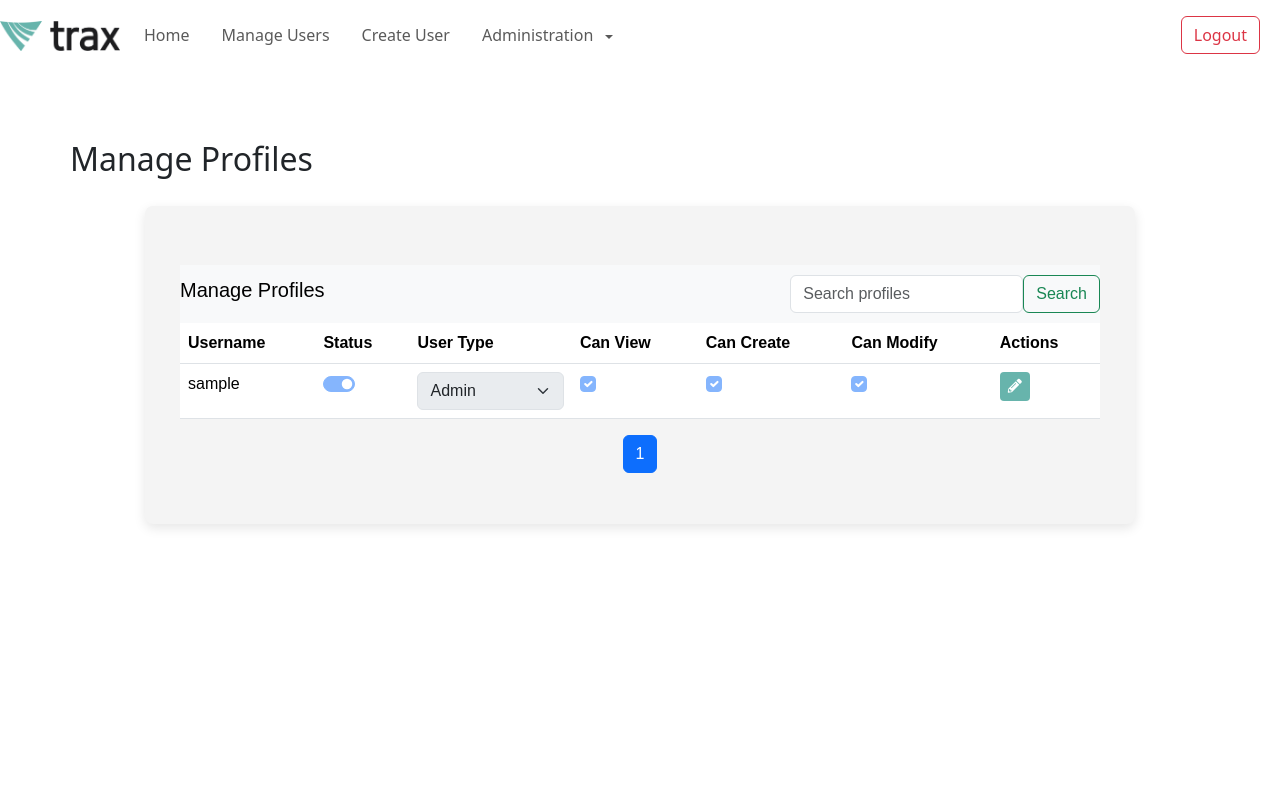
After one commit to sanashii/proftpd_flask, a Flask app: page /manage_profiles in a window 1280 px wide. The commit adds this page. Run offline with Flask 3, Linux system fonts and the light colour scheme; the visitor is signed in with stand-in values (Sample User, id 1); tables that the repository leaves empty hold one stand-in row (values such as "Sample post"); some libraries are stand-ins or nearby versions.

Commit message:
feat(manage profiles page): fully functional and updates the db as well chore(manage profiles page): improve UI

```diff
--- a/app.py
+++ b/app.py
@@ -250,6 +250,50 @@ def create_profile():
                                 error_message=f'Error creating profile: {str(e)}')
 
     return render_template('create_profile.html')
+
+
+@app.route('/manage_profiles')
+@admin_required
+@modify_required
+def manage_profiles():
+    if not session.get("username"):
+        return redirect("/login")
+
+    page = request.args.get('page', 1, type=int)
+    per_page = 10
+    search_query = request.args.get('search', '')
+
+    query = TraxUser.query
+    if search_query:
+        query = query.filter(TraxUser.username.ilike(f'%{search_query}%'))
+
+    pagination = query.paginate(page=page, per_page=per_page, error_out=False)
+
+    return render_template('manage_profiles.html',
+                         profiles=pagination.items,
+                         pagination=pagination)
+
+
+@app.route('/update_profile/<string:username>', methods=['POST'])
+@admin_required
+@modify_required
+def update_profile(username):
+    profile = TraxUser.query.get_or_404(username)
+    try:
+        data = request.get_json()
+
+        # Update profile attributes
+        profile.is_enabled = data.get('is_enabled', profile.is_enabled)
+        profile.user_type = data.get('user_type', profile.user_type)
+        profile.can_view = data.get('can_view', profile.can_view)
+        profile.can_create = data.get('can_create', profile.can_create)
+        profile.can_modify = data.get('can_modify', profile.can_modify)
+
+        db.session.commit()
+        return jsonify({'success': True})
+    except Exception as e:
+        db.session.rollback()
+        return jsonify({'success': False, 'error': str(e)})
 
 
 # manage user component
--- a/static/scripts.js
+++ b/static/scripts.js
@@ -188,6 +188,63 @@ $(document).ready(function() {
                 console.error('Error deleting user:', error);
             }
         });
+    });
+
+    $('.edit-profile').click(function() {
+        const username = $(this).data('username');
+        const row = $(`#row-${username}`);
+
+        // Enable inputs
+        row.find('input, select').prop('disabled', false);
+
+        // Show/hide buttons
+        $(this).addClass('d-none');
+        row.find('.save-profile, .cancel-edit').removeClass('d-none');
+    });
+
+    $('.save-profile').click(function() {
+        const username = $(this).data('username');
+        const row = $(`#row-${username}`);
+
+        const data = {
+            is_enabled: row.find('.status-toggle').prop('checked'),
+            user_type: row.find('.user-type').val(),
+            can_view: row.find('.can-view').prop('checked'),
+            can_create: row.find('.can-create').prop('checked'),
+            can_modify: row.find('.can-modify').prop('checked')
+        };
+
+        $.ajax({
+            url: `/update_profile/${username}`,
+            method: 'POST',
+            contentType: 'application/json',
+            data: JSON.stringify(data),
+            success: function(response) {
+                if (response.success) {
+                    // Disable inputs
+                    row.find('input, select').prop('disabled', true);
+
+                    // Show/hide buttons
+                    row.find('.edit-profile').removeClass('d-none');
+                    row.find('.save-profile, .cancel-edit').addClass('d-none');
+                }
+            }
+        });
+    });
+
+    $('.cancel-edit').click(function() {
+        const username = $(this).data('username');
+        const row = $(`#row-${username}`);
+
+        // Disable inputs and reset to original values
+        row.find('input, select').prop('disabled', true);
+
+        // Show/hide buttons
+        row.find('.edit-profile').removeClass('d-none');
+        row.find('.save-profile, .cancel-edit').addClass('d-none');
+
+        // Reload page to reset values
+        location.reload();
     });
 });
 
--- /dev/null
+++ b/templates/components/manage_profiles_component.html
@@ -0,0 +1,119 @@
+<!DOCTYPE html>
+<html lang="en">
+<head>
+    <meta charset="UTF-8">
+    <meta name="viewport" content="width=device-width, initial-scale=1.0">
+    <title>Manage Profiles Component</title>
+</head>
+<body data-show-modal="{{ show_modal if show_modal else '' }}">
+    <div class="main-container">
+        <div class="manage-user-container">
+            <nav class="navbar navbar-light bg-light justify-content-between mt-4">
+                <h4 class="navbar-brand">Manage Profiles</h4>
+                <form class="form-inline d-flex align-items-center" method="GET">
+                    <input class="form-control mr-sm-2" type="search" placeholder="Search profiles" name="search" value="{{ request.args.get('search', '') }}">
+                    <button class="btn btn-outline-success my-2 my-sm-0" type="submit">Search</button>
+                </form>
+            </nav>
+
+            <table class="table table-hover-sm">
+                <thead>
+                    <tr>
+                        <th>Username</th>
+                        <th>Status</th>
+                        <th>User Type</th>
+                        <th>Can View</th>
+                        <th>Can Create</th>
+                        <th>Can Modify</th>
+                        <th>Actions</th>
+                    </tr>
+                </thead>
+                <tbody>
+                    {% for profile in profiles %}
+                    <tr id="row-{{ profile.username }}">
+                        <td>{{ profile.username }}</td>
+                        <td>
+                            <div class="form-check form-switch">
+                                <input class="form-check-input status-toggle" type="checkbox"
+                                       {% if profile.is_enabled %}checked{% endif %}
+                                       data-username="{{ profile.username }}"
+                                       disabled>
+                            </div>
+                        </td>
+                        <td>
+                            <select class="form-select user-type" disabled>
+                                <option value="user" {% if profile.user_type == 'user' %}selected{% endif %}>User</option>
+                                <option value="admin" {% if profile.user_type == 'admin' %}selected{% endif %}>Admin</option>
+                            </select>
+                        </td>
+                        <td>
+                            <div class="form-check">
+                                <input type="checkbox" class="form-check-input can-view"
+                                       {% if profile.can_view %}checked{% endif %} disabled>
+                            </div>
+                        </td>
+                        <td>
+                            <div class="form-check">
+                                <input type="checkbox" class="form-check-input can-create"
+                                       {% if profile.can_create %}checked{% endif %} disabled>
+                            </div>
+                        </td>
+                        <td>
+                            <div class="form-check">
+                                <input type="checkbox" class="form-check-input can-modify"
+                                       {% if profile.can_modify %}checked{% endif %} disabled>
+                            </div>
+                        </td>
+                        <td>
+                            <button class="btn btn-sm btn-primary edit-profile" data-username="{{ profile.username }}">
+                                <i class="fas fa-pencil-alt"></i>
+                            </button>
+                            <button class="btn btn-sm btn-success save-profile d-none" data-username="{{ profile.username }}">
+                                <i class="fas fa-save"></i>
+                            </button>
+                            <button class="btn btn-sm btn-danger cancel-edit d-none" data-username="{{ profile.username }}">
+                                <i class="fas fa-times"></i>
+                            </button>
+                        </td>
+                    </tr>
+                    {% endfor %}
+                </tbody>
+            </table>
+
+            <!-- Pagination -->
+            <nav aria-label="Profile pages" class="d-flex justify-content-center">
+                <ul class="pagination">
+                    {% if pagination.has_prev %}
+                    <li class="page-item">
+                        <a class="page-link" href="{{ url_for('manage_profiles', page=pagination.prev_num) }}">
+                            <span aria-hidden="true">&laquo;</span>
+                        </a>
+                    </li>
+                    {% endif %}
+
+                    {% for page_num in pagination.iter_pages() %}
+                        {% if page_num %}
+                            <li class="page-item {% if page_num == pagination.page %}active{% endif %}">
+                                <a class="page-link" href="{{ url_for('manage_profiles', page=page_num) }}">
+                                    {{ page_num }}
+                                </a>
+                            </li>
+                        {% endif %}
+                    {% endfor %}
+
+                    {% if pagination.has_next %}
+                    <li class="page-item">
+                        <a class="page-link" href="{{ url_for('manage_profiles', page=pagination.next_num) }}">
+                            <span aria-hidden="true">&raquo;</span>
+                        </a>
+                    </li>
+                    {% endif %}
+                </ul>
+            </nav>
+        </div>
+    </div>
+
+    {% include 'components/modals.html' %}
+
+</body>
+</html>
--- a/templates/index.html
+++ b/templates/index.html
@@ -44,7 +44,7 @@
                   </button>
                   <ul class="dropdown-menu" aria-labelledby="adminDropdown">
                       <li><a class="dropdown-item {% if request.endpoint == 'create_profile' %}active{% endif %}" href="{{ url_for('create_profile') }}">Create Profiles</a></li>
-                      <li><a class="dropdown-item" href="#">Manage Profiles</a></li>
+                      <li><a class="dropdown-item" href="{{ url_for('manage_profiles') }}">Manage Profiles</a></li>
                       <li><a class="dropdown-item" href="#">Logs</a></li>
                   </ul>
               </div>
--- /dev/null
+++ b/templates/manage_profiles.html
@@ -0,0 +1,19 @@
+<!DOCTYPE html>
+<html lang="en">
+<head>
+    <meta charset="UTF-8">
+    <meta name="viewport" content="width=device-width, initial-scale=1.0">
+    <title>Manage Profiles Component</title>
+</head>
+<body>
+    {% extends "index.html" %}
+
+    {% block content %}
+    <div class="container">
+        <h2>Manage Profiles</h2>
+
+        {% include 'components/manage_profiles_component.html' %}
+    </div>
+    {% endblock %}
+</body>
+</html>
```
Also changed, not shown: 2 other files.
